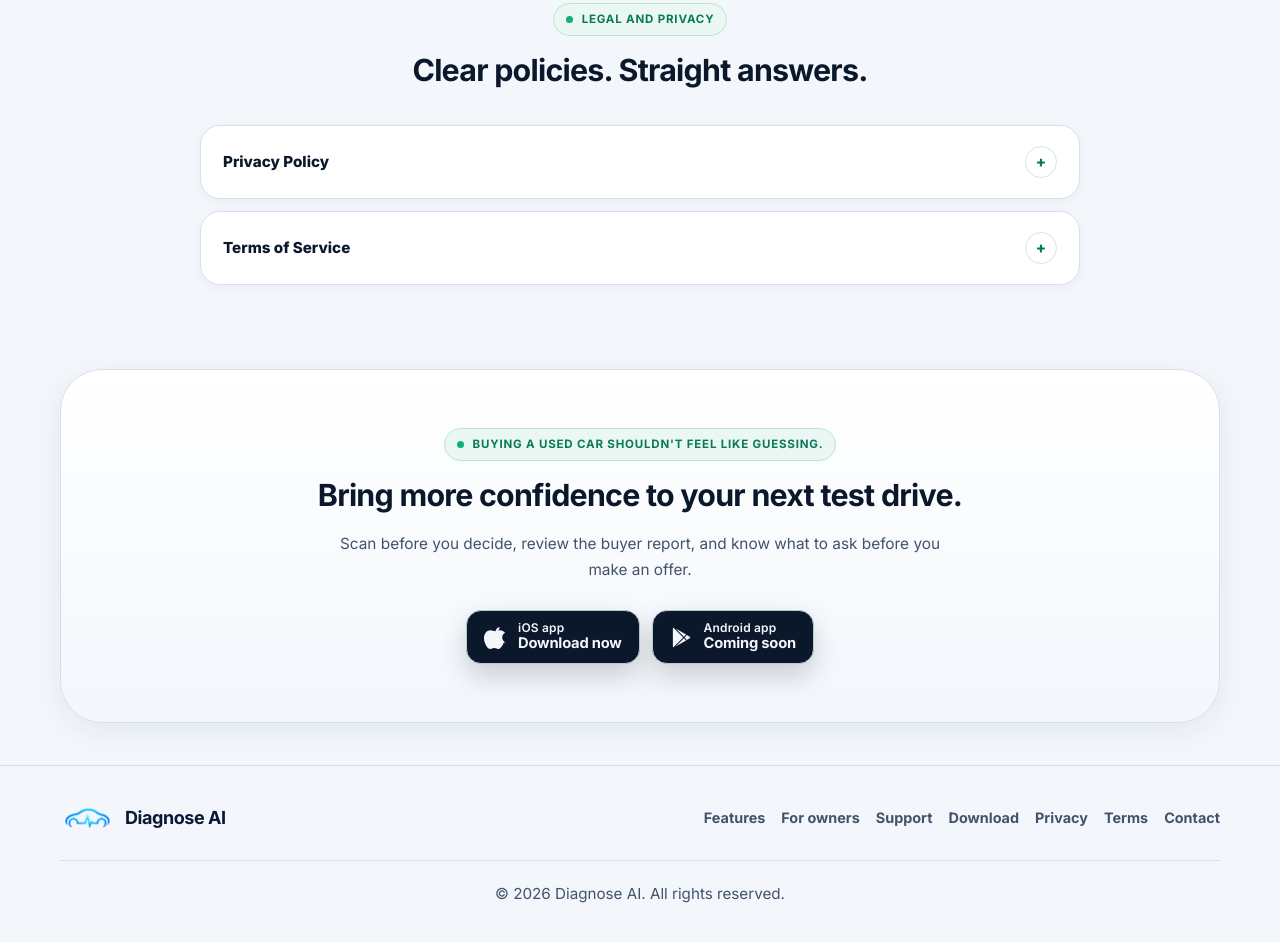
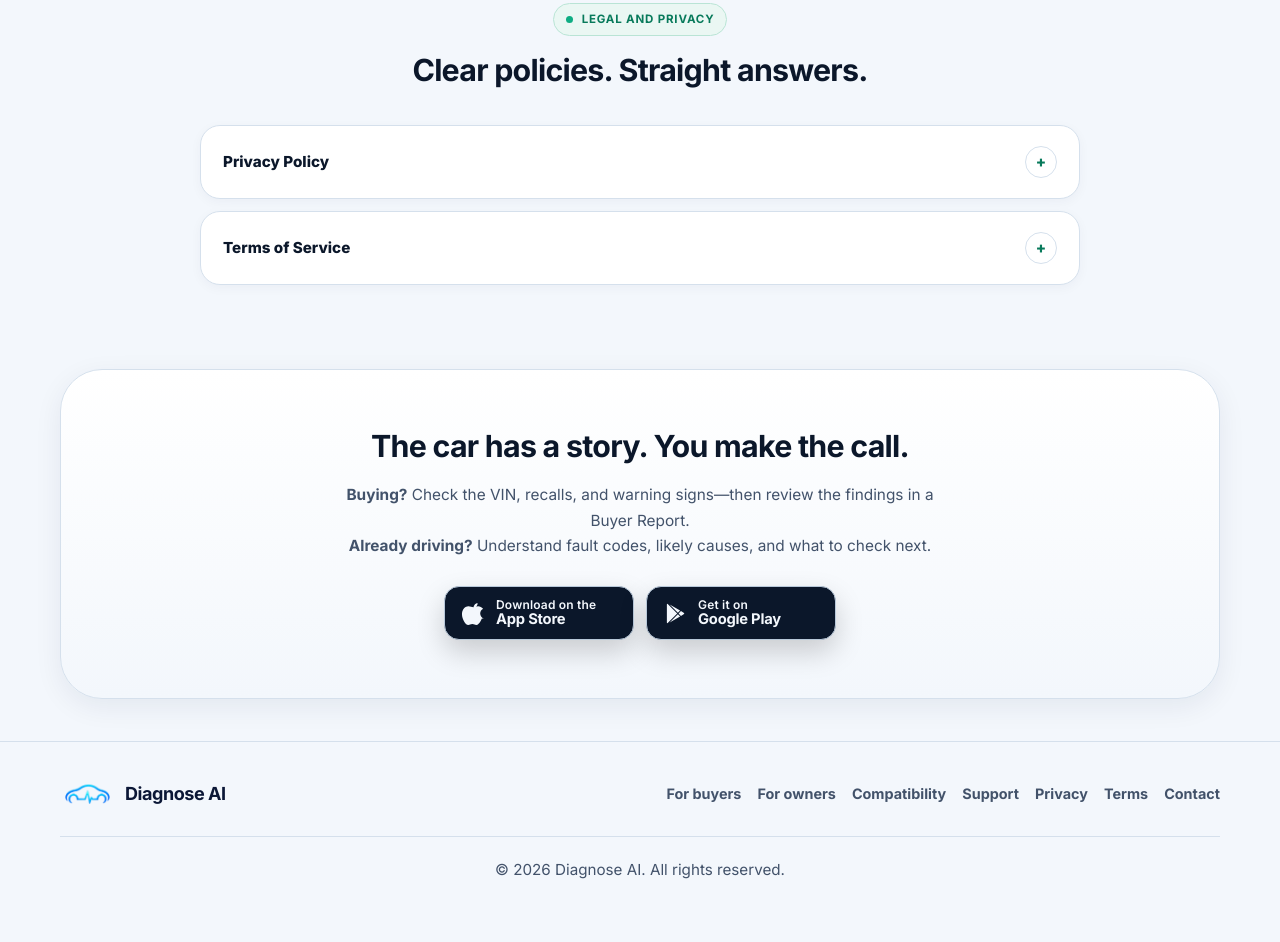
Before and after one commit to Coding-Flex/Diagnose-ai-site, a plain HTML site: page index.html in a window 1280 px wide. Shown: the part 5406-6348 px from the top of the page. After the commit the page ends 6326 px from the top, so only its background shows below. Drawn offline with Linux system fonts and the light colour scheme.

Commit message:
Refresh website download section and footer navigation

```diff
--- a/index.html
+++ b/index.html
@@ -919,6 +919,7 @@
 
     .store-button {
       min-height: 54px;
+      min-width: 190px;
       display: inline-flex;
       align-items: center;
       gap: 11px;
@@ -2415,7 +2416,7 @@
         </div>
 
         <div class="faq-list reveal">
-          <details>
+          <details id="privacy">
             <summary>Privacy Policy</summary>
             <p><em>Effective May 24, 2026 · Updated October 17, 2026</em></p>
             <p>Diagnose AI collects only the information needed to provide, protect, and improve the app.</p>
@@ -2453,7 +2454,7 @@
             <p>For privacy questions or data deletion requests, contact <a href="mailto:team@diagnoseai.us">team@diagnoseai.us</a>.</p>
           </details>
 
-          <details>
+          <details id="terms">
             <summary>Terms of Service</summary>
             <p><em>Effective Date: May 24, 2026. Last Updated: October 17, 2026.</em></p>
             <p>By downloading or using Diagnose AI, you agree to these Terms of Service. If you do not agree, do not use the app.</p>
@@ -2504,18 +2505,18 @@
 
     <section class="section compact" id="download">
       <div class="container final-cta reveal">
-        <span class="eyebrow">Buying a used car shouldn't feel like guessing.</span>
-        <h2>Bring more confidence to your next test drive.</h2>
-        <p>Scan before you decide, review the buyer report, and know what to ask before you make an offer.</p>
+        <h2>The car has a story. You make the call.</h2>
+        <p><strong>Buying?</strong> Check the VIN, recalls, and warning signs—then review the findings in a Buyer Report.<br>
+          <strong>Already driving?</strong> Understand fault codes, likely causes, and what to check next.</p>
         <div class="download-actions">
           <a class="store-button" href="https://apps.apple.com/us/app/diagnose-ai/id6773086171" target="_blank" rel="noopener" aria-label="Download Diagnose AI on the App Store">
             <svg viewBox="0 0 24 24" fill="currentColor" aria-hidden="true"><path d="M16.365 1.43c0 1.14-.466 2.194-1.214 2.997-.78.837-2.063 1.48-3.104 1.397-.135-1.096.405-2.257 1.135-3.06C13.986 1.89 15.36 1.24 16.365 1.43zM20.75 17.2c-.57 1.32-.844 1.91-1.58 3.07-1.024 1.61-2.47 3.62-4.26 3.64-1.59.02-2-.99-4.16-.98-2.16.01-2.61 1.01-4.2.99-1.79-.02-3.16-1.83-4.19-3.44C-.46 15.99-.73 10.71 1.2 7.73c1.37-2.12 3.53-3.36 5.56-3.36 2.07 0 3.37 1.02 5.08 1.02 1.66 0 2.67-1.02 5.06-1.02 1.81 0 3.73.98 5.09 2.67-4.47 2.45-3.74 8.83.76 10.16z"></path></svg>
-            <span><small>iOS app</small><strong>Download now</strong></span>
+            <span><small>Download on the</small><strong>App Store</strong></span>
           </a>
-          <div class="store-button" aria-label="Diagnose AI for Android is coming soon">
+          <a class="store-button" href="https://play.google.com/store/apps/details?id=com.shan.diagnoseai.mobile&amp;hl=en_US" target="_blank" rel="noopener" aria-label="Download Diagnose AI on Google Play">
             <svg viewBox="0 0 24 24" fill="currentColor" aria-hidden="true"><path d="M3.609 1.814L13.792 12 3.61 22.186a.996.996 0 0 1-.61-.92V2.734a1 1 0 0 1 .609-.92zm10.89 10.893l2.302 2.302-10.937 6.333 8.635-8.635zm3.199-3.198l2.807 1.626a1 1 0 0 1 0 1.73l-2.808 1.626L15.206 12l2.492-2.491zM5.864 2.658L16.8 8.99l-2.3 2.3-8.636-8.632z"></path></svg>
-            <span><small>Android app</small><strong>Coming soon</strong></span>
-          </div>
+            <span><small>Get it on</small><strong>Google Play</strong></span>
+          </a>
         </div>
       </div>
     </section>
@@ -2529,15 +2530,15 @@
         </span>
         <span>Diagnose AI</span>
       </div>
-      <div class="footer-links">
-        <a href="#features">Features</a>
+      <nav class="footer-links" aria-label="Footer navigation">
+        <a href="#features">For buyers</a>
         <a href="#owners">For owners</a>
+        <a href="#compatibility">Compatibility</a>
         <a href="#support">Support</a>
-        <a href="#download">Download</a>
-        <a href="#legal">Privacy</a>
-        <a href="#legal">Terms</a>
+        <a href="#privacy">Privacy</a>
+        <a href="#terms">Terms</a>
         <a href="mailto:team@diagnoseai.us">Contact</a>
-      </div>
+      </nav>
     </div>
     <div class="footer-bottom">
       <p style="margin: 0;">&copy; <span id="year">2026</span> Diagnose AI. All rights reserved.</p>
@@ -2559,6 +2560,21 @@
         navToggle.setAttribute('aria-expanded', 'false');
       });
     });
+
+    function openLinkedLegalPanel() {
+      const panel = document.getElementById(window.location.hash.slice(1));
+      if (panel && panel.closest('#legal') && panel.tagName === 'DETAILS') {
+        panel.open = true;
+      }
+    }
+
+    document.querySelectorAll('.footer-links a[href="#privacy"], .footer-links a[href="#terms"]').forEach(link => {
+      link.addEventListener('click', () => {
+        document.getElementById(link.hash.slice(1)).open = true;
+      });
+    });
+    window.addEventListener('hashchange', openLinkedLegalPanel);
+    openLinkedLegalPanel();
 
     document.getElementById('year').textContent = new Date().getFullYear();
 
```
